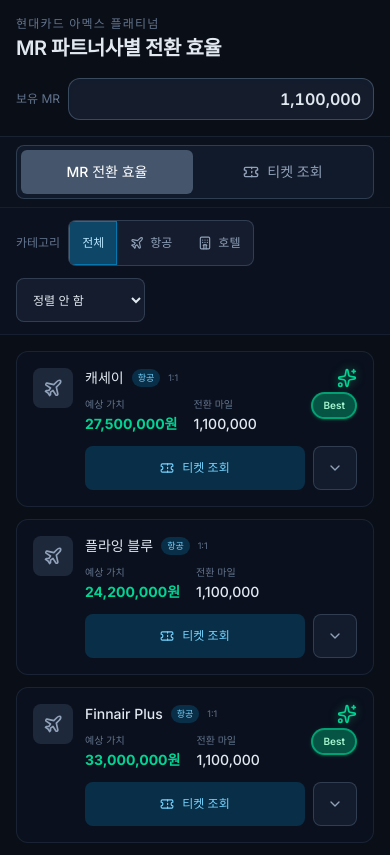
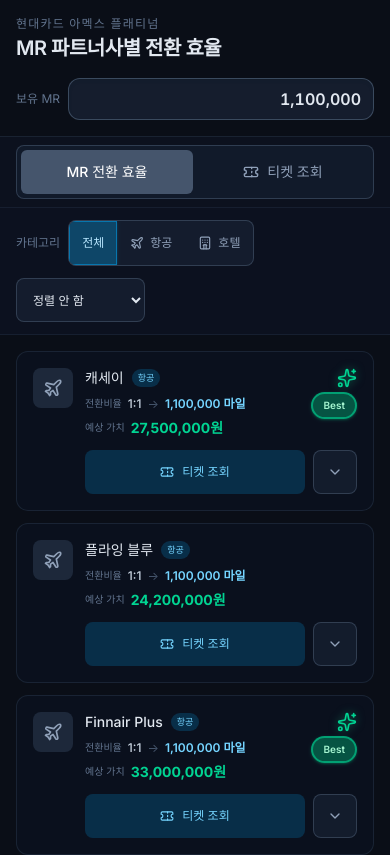
Before and after one commit to cryptofishbug/AMEXMR-usage, a React (Vite) app: page / in a window 390 px wide. Shown: the top 855 px of the page. Built offline with nearby package versions, Linux system fonts and the light colour scheme.

Commit message:
Improve ticket advanced options summary + card units

```diff
--- a/src/App.tsx
+++ b/src/App.tsx
@@ -544,20 +544,23 @@ export default function App() {
                           >
                             {partner.category}
                           </span>
-                          <span className="text-[9px] text-slate-500">{formatRatio(partner.ratio)}</span>
                         </div>
-                        <div className="mt-2 flex items-baseline gap-4 text-xs">
-                          <div>
+                        <div className="mt-2 space-y-1.5">
+                          {/* 전환비율 + 전환 후 마일/포인트 */}
+                          <div className="flex items-center gap-1.5 text-xs">
+                            <span className="text-slate-500 text-[10px]">전환비율</span>
+                            <span className="font-medium text-slate-300">{formatRatio(partner.ratio)}</span>
+                            <span className="text-slate-600">→</span>
+                            <span className="font-semibold text-sky-300">
+                              {formatNumber(miles)} {partner.category === "호텔" ? "pts" : "마일"}
+                            </span>
+                          </div>
+                          {/* 예상 가치 */}
+                          <div className="flex items-center gap-1.5 text-xs">
                             <span className="text-slate-500 text-[10px]">예상 가치</span>
-                            <p className={`mt-0.5 font-bold text-sm ${isAboveGift ? "text-emerald-400" : "text-slate-200"}`}>
+                            <span className={`font-bold text-sm ${isAboveGift ? "text-emerald-400" : "text-slate-200"}`}>
                               {formatKRW(cashValue)}
-                            </p>
-                          </div>
-                          <div>
-                            <span className="text-slate-500 text-[10px]">전환 {partner.category === "호텔" ? "pts" : "마일"}</span>
-                            <p className="mt-0.5 font-medium text-sm text-slate-200">
-                              {formatNumber(miles)}
-                            </p>
+                            </span>
                           </div>
                         </div>
                       </div>
@@ -587,18 +590,6 @@ export default function App() {
                     {/* 접기 가능한 상세 정보 */}
                     {isExpanded && (
                       <div className="mt-3 space-y-2 border-t border-slate-700/40 pt-3">
-                        <div className="flex items-center gap-2">
-                          <span
-                            className={`inline-flex shrink-0 rounded-full px-2 py-0.5 text-[10px] font-medium ${
-                              partner.category === "항공"
-                                ? "bg-sky-500/20 text-sky-300"
-                                : "bg-violet-500/20 text-violet-300"
-                            }`}
-                          >
-                            {partner.category}
-                          </span>
-                          <span className="text-[10px] text-slate-400">전환비율: {formatRatio(partner.ratio)}</span>
-                        </div>
                         {"strategyByRegion" in partner && partner.strategyByRegion ? (
                           <div>
                             <p className="mb-1.5 text-[10px] font-medium text-slate-400">지역별 전략</p>
@@ -986,7 +977,7 @@ export default function App() {
                 <span className="flex items-center gap-2 text-slate-300">
                   <span>상세 옵션</span>
                   <span className="text-[10px] text-slate-500">
-                    · {routeType === "oneway" ? "편도" : "왕복"} · {cabin === "economy" ? "Economy" : cabin === "premium" ? "Premium Economy" : cabin === "business" ? "Business" : "First"} · {stops === 0 ? "직항" : `${stops}경유`}
+                    · {stops === 0 ? "직항" : `${stops}경유`} · {cabin === "economy" ? "Economy" : cabin === "premium" ? "Premium Economy" : cabin === "business" ? "Business" : "First"}
                   </span>
                 </span>
                 {expandedTicketSections.has("advanced") ? (
@@ -1013,25 +1004,6 @@ export default function App() {
                             }`}
                           >
                             {s === 0 ? "직항" : `${s}경유`}
-                          </button>
-                        ))}
-                      </div>
-                    </div>
-                    <div className="flex shrink-0 items-center gap-2 sm:hidden">
-                      <span className="text-[11px] font-medium text-slate-500 whitespace-nowrap">Route</span>
-                      <div className="flex gap-1.5">
-                        {(["oneway", "roundtrip"] as const).map((r) => (
-                          <button
-                            key={r}
-                            type="button"
-                            onClick={() => setRouteType(r)}
-                            className={`min-h-[44px] shrink-0 rounded-lg border px-2.5 sm:px-3 py-1.5 text-xs font-medium transition-colors ${
-                              routeType === r
-                                ? "border-sky-500/50 bg-sky-500/20 text-sky-300"
-                                : "border-slate-600/60 bg-slate-800/50 text-slate-400 hover:bg-slate-700/50"
-                            }`}
-                          >
-                            {r === "oneway" ? "편도" : "왕복"}
                           </button>
                         ))}
                       </div>
```
Also changed, not shown: 5 other files (tests, documents, lock files or other folders).
